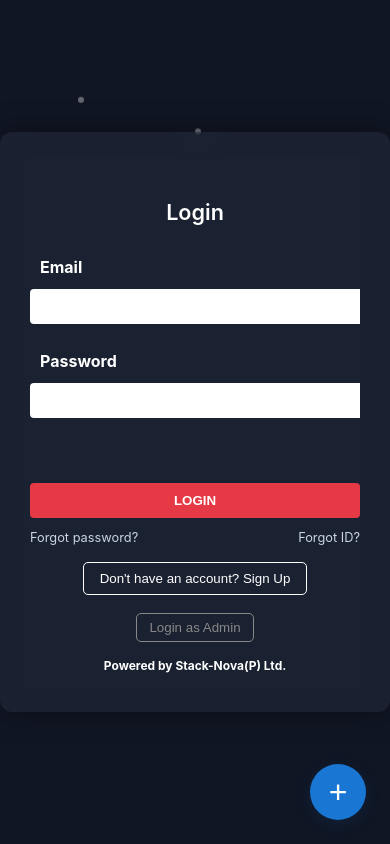
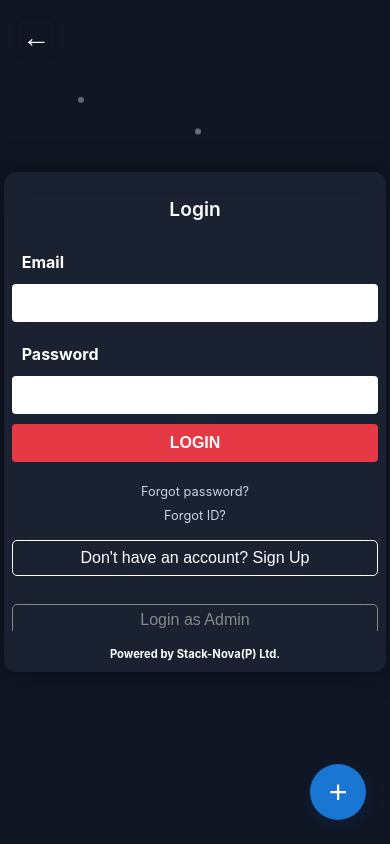
Before and after one commit to CypherRohan/Event_Calendar, a React (Vite) app in the folder snec/: page /login in a window 390 px wide. Built offline with nearby package versions, Linux system fonts and the light colour scheme.

Commit message:
fixed Cal year view layout & added back button on login page

```diff
--- a/snec/src/components/LoginPage/LoginPage.jsx
+++ b/snec/src/components/LoginPage/LoginPage.jsx
@@ -57,6 +57,29 @@ const LoginPage = ({ setIsAuthenticated }) => {
 
   return (
     <div className="particle-container">
+      {/* Back arrow for mobile/tablet */}
+      {window.innerWidth < 1024 && (
+        <button
+          onClick={() => navigate(-1)}
+          aria-label="Go back"
+          style={{
+            position: 'absolute',
+            top: 18,
+            left: 18,
+            background: 'none',
+            border: 'none',
+            color: '#fff',
+            fontSize: 28,
+            zIndex: 10,
+            cursor: 'pointer',
+            padding: 4,
+            borderRadius: 8,
+            boxShadow: '0 1px 4px #0003',
+          }}
+        >
+          &#8592;
+        </button>
+      )}
       {[...Array(5)].map((_, index) => (
         <div className="particle" key={index}></div>
       ))}
@@ -106,6 +129,7 @@ const LoginPage = ({ setIsAuthenticated }) => {
               <button
                 type="button"
                 onClick={() => setIsAdmin(a => !a)}
+                className="admin-toggle-btn"
                 style={{
                   background: isAdmin ? '#eee' : 'transparent',
                   border: '1px solid #888',
--- a/snec/src/components/LoginPage/SignupPage.jsx
+++ b/snec/src/components/LoginPage/SignupPage.jsx
@@ -38,6 +38,29 @@ const SignupPage = () => {
 
   return (
     <div className="particle-container">
+      {/* Back arrow for mobile/tablet */}
+      {window.innerWidth < 1024 && (
+        <button
+          onClick={() => navigate(-1)}
+          aria-label="Go back"
+          style={{
+            position: 'absolute',
+            top: 18,
+            left: 18,
+            background: 'none',
+            border: 'none',
+            color: '#fff',
+            fontSize: 28,
+            zIndex: 10,
+            cursor: 'pointer',
+            padding: 4,
+            borderRadius: 8,
+            boxShadow: '0 1px 4px #0003',
+          }}
+        >
+          &#8592;
+        </button>
+      )}
       {[...Array(5)].map((_, index) => (
         <div className="particle" key={index}></div>
       ))}
--- a/snec/src/components/LoginPage/styles.css
+++ b/snec/src/components/LoginPage/styles.css
@@ -163,3 +163,44 @@
     transition: box-shadow 0.3s ease;
 
   }
+
+@media (max-width: 480px) {
+  .login-container {
+    width: 98vw;
+    min-width: 0;
+    max-width: 100vw;
+    padding: 10px 2vw;
+    box-sizing: border-box;
+  }
+  .login-form input,
+  .login-form button,
+  .login-form button[type="submit"],
+  .login-form button[type="button"] {
+    width: 100%;
+    max-width: 100%;
+    min-width: 0;
+    box-sizing: border-box;
+    font-size: 1rem;
+    margin: 0 0 10px 0;
+  }
+  .login-form button {
+    margin-top: 10px;
+  }
+  .login-form .links {
+    flex-direction: column;
+    gap: 5px;
+    align-items: center;
+  }
+  .login-form h2 {
+    font-size: 1.2rem;
+  }
+  .powered-text {
+    font-size: 0.7rem;
+  }
+  .admin-toggle-btn {
+    width: 100%;
+    max-width: 100%;
+    box-sizing: border-box;
+    display: block;
+  }
+}
--- a/snec/src/components/calendar/EventDetails.jsx
+++ b/snec/src/components/calendar/EventDetails.jsx
@@ -3,7 +3,7 @@ import { getEventsForDate } from "../../utils/eventUtils";
 
 export default function EventDetails({ dateStr, getEventColor, events = [] }) {
   const dayEvents = getEventsForDate(dateStr, events);
-  if (!dayEvents.length) return <p style={{ textAlign: "center", opacity: 0.7 }}>No events for this date.</p>;
+  if (!dayEvents.length) return <p style={{ textAlign: "center", opacity: 0.7, color: '#111' }}>No events for this date.</p>;
 
   return (
     <div
--- a/snec/src/components/calendar/YearView.jsx
+++ b/snec/src/components/calendar/YearView.jsx
@@ -86,11 +86,60 @@ export default function YearView({
   if (!isDesktop) {
     return (
       <div style={{ background: '#111', minHeight: '100vh', color: '#fff', paddingBottom: 32 }}>
-        <div style={{ textAlign: 'center', fontSize: 32, fontWeight: 700, color: '#e53935', margin: '24px 0 8px 0' }}>{year}</div>
+        {/* Year navigation bar for mobile/tablet */}
+        <div style={{
+          display: 'flex',
+          alignItems: 'center',
+          justifyContent: 'center',
+          gap: 16,
+          margin: '24px 0 8px 0',
+        }}>
+          <button
+            onClick={() => {
+              setYear(prev => prev - 1);
+              setViewDate(prev => ({ ...prev, year: year - 1 }));
+            }}
+            style={{
+              background: 'none',
+              border: 'none',
+              color: '#e53935',
+              fontSize: 28,
+              fontWeight: 700,
+              cursor: 'pointer',
+              padding: '4px 12px',
+              borderRadius: 8,
+              transition: 'background 0.2s',
+            }}
+            aria-label="Previous year"
+          >
+            &#60;
+          </button>
+          <span style={{ fontSize: 32, fontWeight: 700, color: '#e53935', minWidth: 80, textAlign: 'center' }}>{year}</span>
+          <button
+            onClick={() => {
+              setYear(prev => prev + 1);
+              setViewDate(prev => ({ ...prev, year: year + 1 }));
+            }}
+            style={{
+              background: 'none',
+              border: 'none',
+              color: '#e53935',
+              fontSize: 28,
+              fontWeight: 700,
+              cursor: 'pointer',
+              padding: '4px 12px',
+              borderRadius: 8,
+              transition: 'background 0.2s',
+            }}
+            aria-label="Next year"
+          >
+            &#62;
+          </button>
+        </div>
         <div style={{
           display: 'grid',
-          gridTemplateColumns: 'repeat(3, 1fr)',
-          gap: 0,
+          gridTemplateColumns: 'repeat(2, 1fr)',
+          gap: 12,
           width: '100%',
           maxWidth: 600,
           margin: '0 auto',
@@ -100,7 +149,7 @@ export default function YearView({
             return (
               <div
                 key={month}
-                style={{ padding: '8px 0', cursor: 'pointer' }}
+                style={{ padding: '8px 0', cursor: 'pointer', background: '#181818', borderRadius: 10, margin: 4 }}
                 onClick={() => handleMonthClick(monthIdx)}
               >
                 <div style={{
```
Also changed, not shown: snec/src/components/ReportDownloader/ReportDownloader.css (+38 -0 lines), snec/src/App.css (line endings or trailing spaces).
